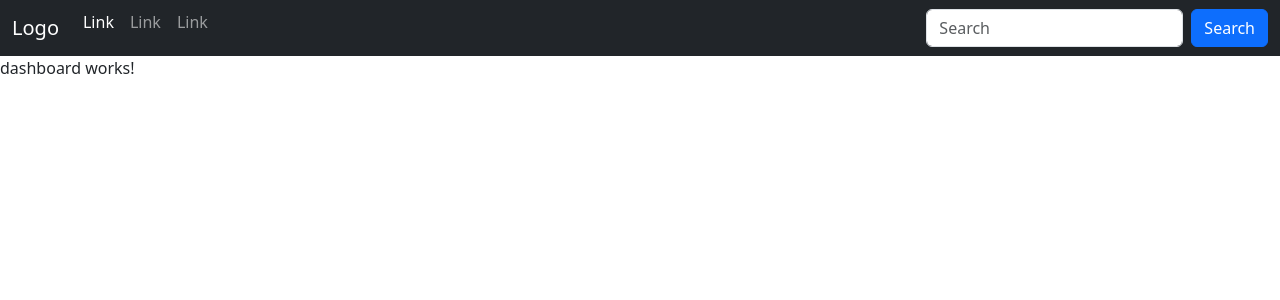
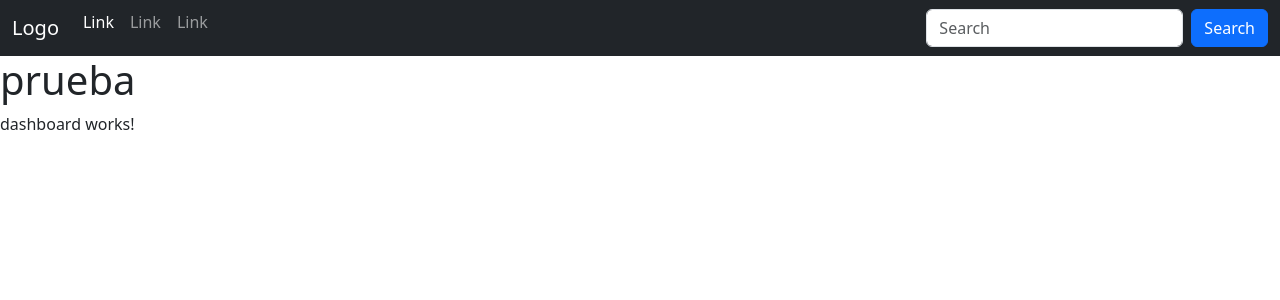
Before and after one commit to ernestoacostavelazquez/login_prueba01, an Angular app: page /dashboard in a window 1280 px wide. Shown: the top 300 px of the page. Built offline with nearby package versions, Linux system fonts and the light colour scheme.

Commit message:
tercero commit

```diff
--- a/src/app/pages/dashboard/dashboard.component.html
+++ b/src/app/pages/dashboard/dashboard.component.html
@@ -1 +1,2 @@
+<h1>prueba</h1>
 <p>dashboard works!</p>
--- /dev/null
+++ b/src/app/pages/dashboard/otro.html
@@ -0,0 +1 @@
+<h1>prueba</h1>
```
